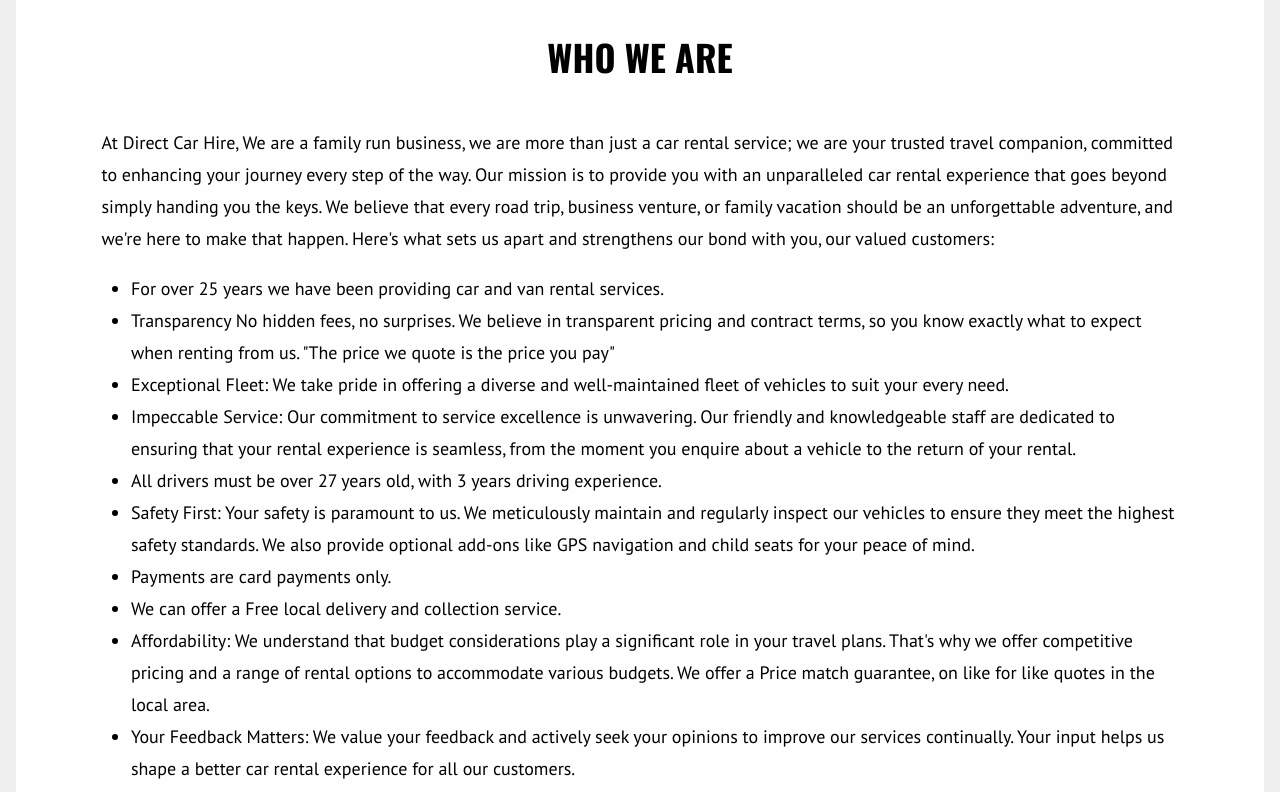
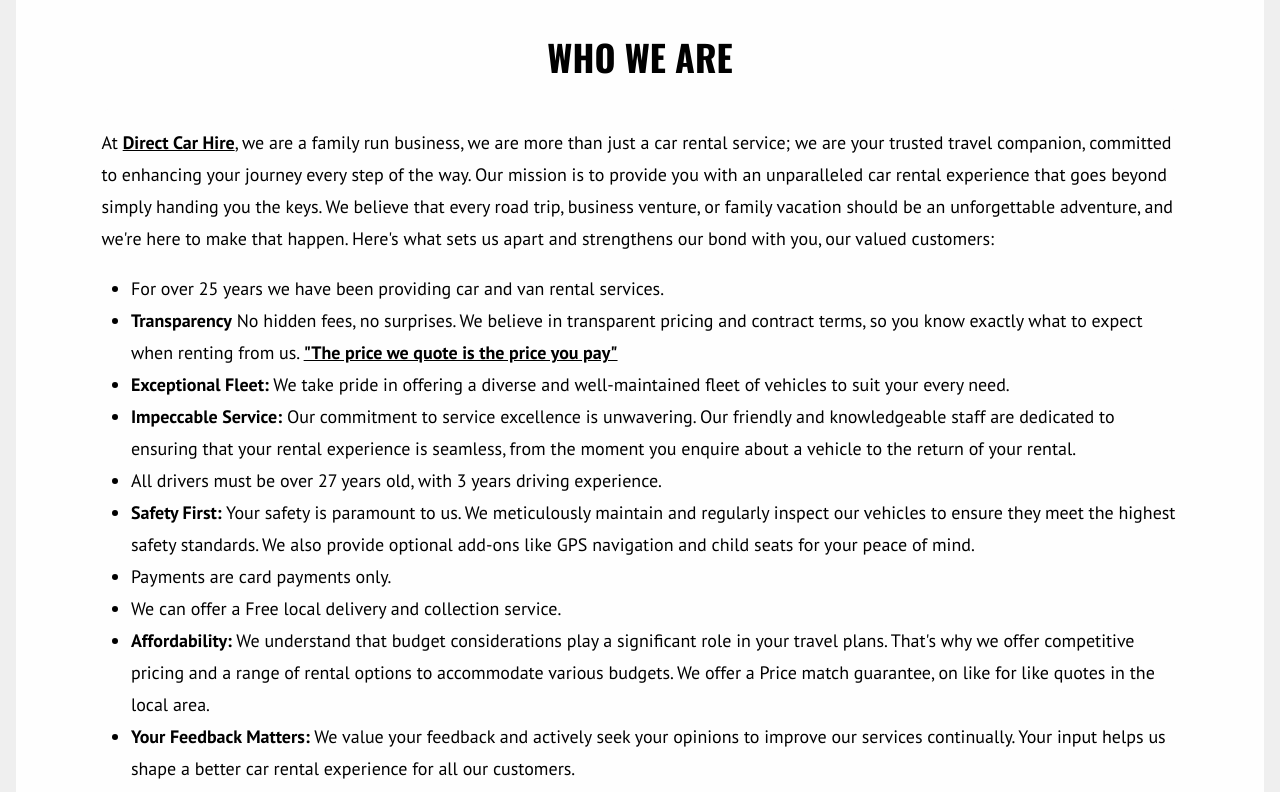
Before and after one commit to BenC0/direct-car-rentals, a Next.js app: page / in a window 1280 px wide. Shown: the part 1060-1852 px from the top of the page. Built offline with nearby package versions, Linux system fonts and the light colour scheme.

Commit message:
Formatted who we are copy

```diff
--- a/src/app/modules/whoWeAre/index.js
+++ b/src/app/modules/whoWeAre/index.js
@@ -10,20 +10,20 @@
                 <h3 className={`${styles.WhoWeAreTitle} ${oswald.className}`}>Who We Are</h3>
                 <div className={styles.WhoWeAreCopy}>
                     <p className={`${ptsans.className}`}>
-                        At Direct Car Hire, We are a family run business, we are more than just a car rental service; we are your trusted travel companion, committed to enhancing your journey every step of the way. Our mission is to provide you with an unparalleled car rental experience that goes beyond simply handing you the keys. We believe that every road trip, business venture, or family vacation should be an unforgettable adventure, and we're here to make that happen. Here's what sets us apart and strengthens our bond with you, our valued customers:
+                        At <b><u>Direct Car Hire</u></b>, we are a family run business, we are more than just a car rental service; we are your trusted travel companion, committed to enhancing your journey every step of the way. Our mission is to provide you with an unparalleled car rental experience that goes beyond simply handing you the keys. We believe that every road trip, business venture, or family vacation should be an unforgettable adventure, and we're here to make that happen. Here's what sets us apart and strengthens our bond with you, our valued customers:
                     </p>
                     <ul className={`${ptsans.className}`}>
                         <li>For over 25 years we have been providing car and van rental services.</li>
-                        <li>Transparency No hidden fees, no surprises. We believe in transparent pricing and contract terms, so you know exactly what to expect when renting from us. "The price we quote is the price you pay"</li>
-                        <li>Exceptional Fleet: We take pride in offering a diverse and well-maintained fleet of vehicles to suit your every need.</li>
-                        <li>Impeccable Service: Our commitment to service excellence is unwavering. Our friendly and knowledgeable staff are dedicated to ensuring that your rental experience is seamless, from the moment you enquire about a vehicle to the return of your rental.</li>
+                        <li><b>Transparency</b> No hidden fees, no surprises. We believe in transparent pricing and contract terms, so you know exactly what to expect when renting from us. <b><u>"The price we quote is the price you pay"</u></b></li>
+                        <li><b>Exceptional Fleet:</b> We take pride in offering a diverse and well-maintained fleet of vehicles to suit your every need.</li>
+                        <li><b>Impeccable Service:</b> Our commitment to service excellence is unwavering. Our friendly and knowledgeable staff are dedicated to ensuring that your rental experience is seamless, from the moment you enquire about a vehicle to the return of your rental.</li>
                         <li>All drivers must be over 27 years old, with 3 years driving experience. </li>
-                        <li>Safety First: Your safety is paramount to us. We meticulously maintain and regularly inspect our vehicles to ensure they meet the highest safety standards. We also provide optional add-ons like GPS navigation and child seats for your peace of mind.</li>
+                        <li><b>Safety First:</b> Your safety is paramount to us. We meticulously maintain and regularly inspect our vehicles to ensure they meet the highest safety standards. We also provide optional add-ons like GPS navigation and child seats for your peace of mind.</li>
                         <li>Payments are card payments only.</li>
                         <li>We can offer a Free local delivery and collection service.</li>
-                        <li>Affordability: We understand that budget considerations play a significant role in your travel plans. That's why we offer competitive pricing and a range of rental options to accommodate various budgets. We offer a Price match guarantee, on like for like quotes in the local area.  </li>
-                        <li>Your Feedback Matters: We value your feedback and actively seek your opinions to improve our services continually. Your input helps us shape a better car rental experience for all our customers. </li>
-                        <li>At Direct Car Hire, we don't just rent cars; we provide the means for unforgettable journeys and memories that last a lifetime. We invite you to experience the difference when you choose us as your travel partner. Thank you for entrusting us with your car rental needs. Your satisfaction is our utmost reward.</li>
+                        <li><b>Affordability:</b> We understand that budget considerations play a significant role in your travel plans. That's why we offer competitive pricing and a range of rental options to accommodate various budgets. We offer a Price match guarantee, on like for like quotes in the local area.  </li>
+                        <li><b>Your Feedback Matters:</b> We value your feedback and actively seek your opinions to improve our services continually. Your input helps us shape a better car rental experience for all our customers. </li>
+                        <li>At <b><u>Direct Car Hire</u></b>, we don't just rent cars; we provide the means for unforgettable journeys and memories that last a lifetime. We invite you to experience the difference when you choose us as your travel partner. Thank you for entrusting us with your car rental needs. Your satisfaction is our utmost reward.</li>
                     </ul>
                 </div>
             </div>
```
